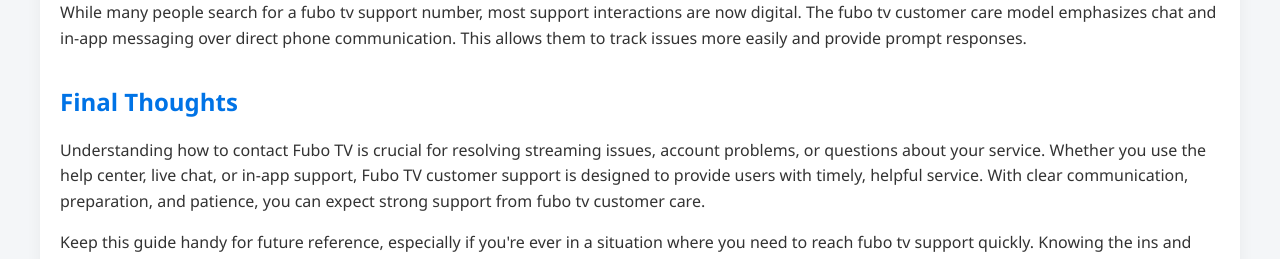
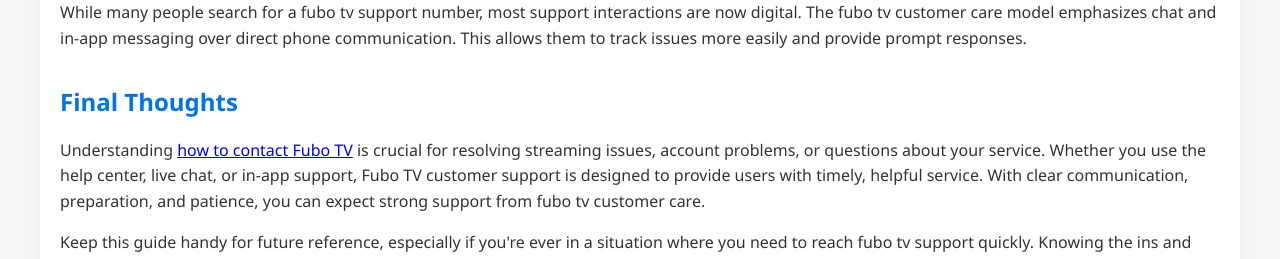
Before and after one commit to fubotvsub01/fubotvonline, a plain HTML site: page index.html in a window 1280 px wide. Shown: the part 2600-2859 px from the top of the page. Drawn offline with Linux system fonts and the light colour scheme.

Commit message:
Update index.html

```diff
--- a/index.html
+++ b/index.html
@@ -1,6 +1,7 @@
 <!DOCTYPE html>
 <html lang="en">
 <head>
+    <meta name="google-site-verification" content="qh9s4OMKyNdKD3SJGr2ZYO776TZj7bAqkFtRrRAkBC8" />
     <!-- Start of  Zendesk Widget script -->
 <script id="ze-snippet" src="https://static.zdassets.com/ekr/snippet.js?key=7668c976-0fb7-47ee-8740-3e9115bdb10f"> </script>
 <!-- End of  Zendesk Widget script -->
@@ -10,6 +11,7 @@
   <meta name="description" content="Learn how to contact Fubo TV easily with our step-by-step guide. Find customer support info, phone numbers, and tips for quick assistance.">
 <meta name="keywords" content="fubo tv support, fubo tv support number, fubo tv support by phone, fubo tv customer support, fubo tv customer support number, fubo tv customer support phone number, fubo tv customer service, fubo tv customer service number, fubo tv customer service phone number, fubo tv customer care, fubo tv customer care number, fubo tv customer care phone number, how to contact fubo tv">
 <meta name="author" content="How to Contact Fubo TV">
+    <link rel="canonical" href="https://fubotvonline.pages.dev/">
   <style>
     /* Reset & base styling */
     * {
@@ -446,7 +448,7 @@
 
     <h2>Final Thoughts</h2>
     <p>
-      Understanding how to contact Fubo TV is crucial for resolving streaming issues, account problems, or questions about your service. Whether you use the help center, live chat, or in-app support, Fubo TV customer support is designed to provide users with timely, helpful service. With clear communication, preparation, and patience, you can expect strong support from fubo tv customer care.
+      Understanding <a href="https://fubotvonline.pages.dev/">how to contact Fubo TV</a> is crucial for resolving streaming issues, account problems, or questions about your service. Whether you use the help center, live chat, or in-app support, Fubo TV customer support is designed to provide users with timely, helpful service. With clear communication, preparation, and patience, you can expect strong support from fubo tv customer care.
     </p>
 
     <p>
```
